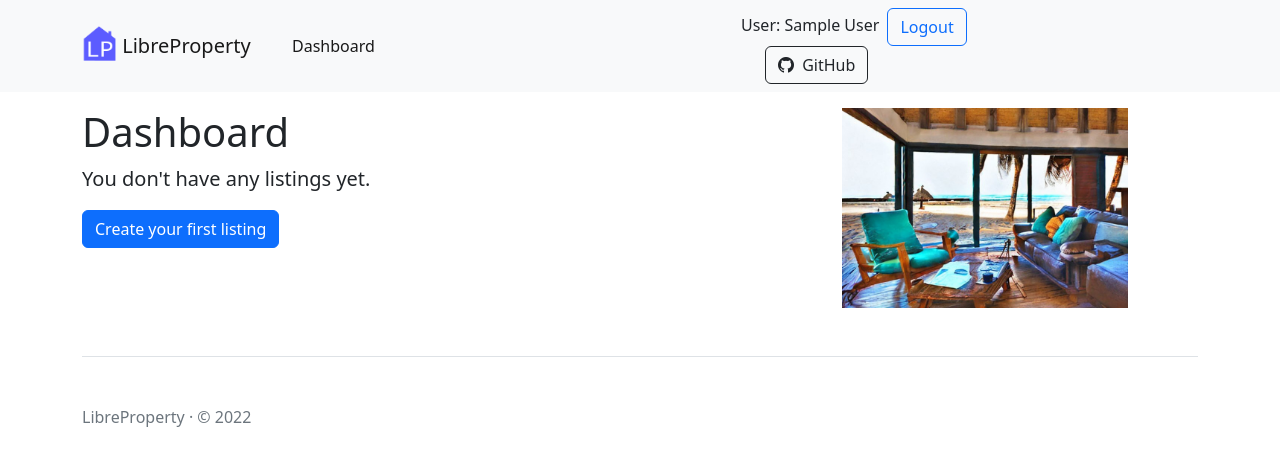
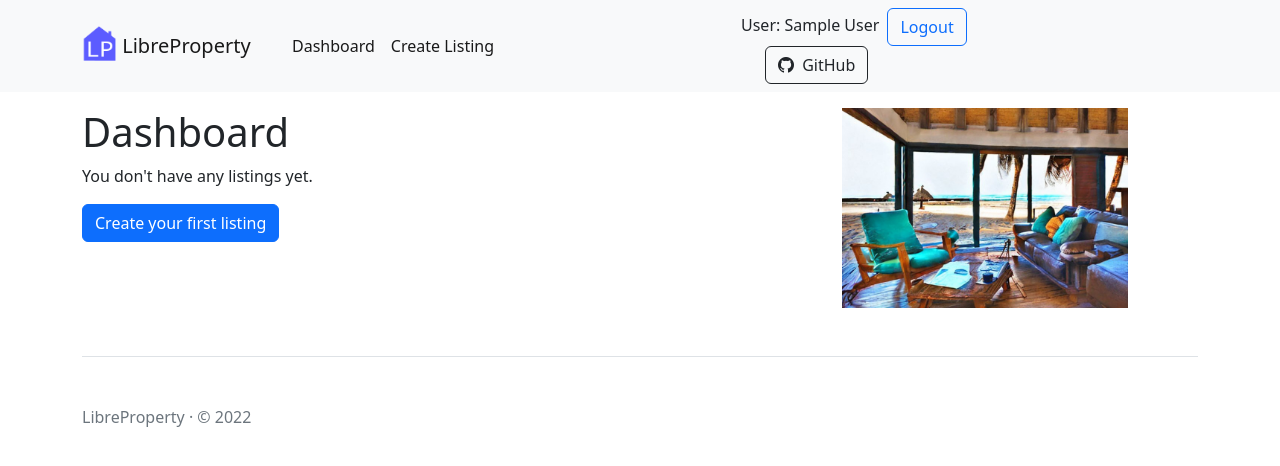
Before and after one commit to LibreProperty/LibreProperty, a Flask app: page /dashboard/ in a window 1280 px wide. Shown: the top 466 px of the page. Run offline with Flask 3, Linux system fonts and the light colour scheme; the visitor is signed in with stand-in values (Sample User, id 1); data that the repository does not hold is empty.

Commit message:
Add table and organize dashboard base

```diff
--- /dev/null
+++ b/libreproperty/dashboard/templates/dashboard/base.html
@@ -0,0 +1,9 @@
+{% extends 'base.html' %}
+{% block nav_items %}
+<li class="nav-item">
+    <a class="nav-link active" aria-current="page" href="{{ url_for('dashboard_bp.index') }}">Dashboard</a>
+</li>
+<li class="nav-item">
+    <a class="nav-link active" aria-current="page" href="{{ url_for('dashboard_bp.create_listing') }}">Create Listing</a>
+</li>
+{% endblock %}
--- a/libreproperty/dashboard/templates/dashboard/create_listing.html
+++ b/libreproperty/dashboard/templates/dashboard/create_listing.html
@@ -1,4 +1,4 @@
-{% extends 'base.html' %}
+{% extends 'dashboard/base.html' %}
 
 {% block content %}
 
--- a/libreproperty/dashboard/templates/dashboard/index.html
+++ b/libreproperty/dashboard/templates/dashboard/index.html
@@ -1,17 +1,39 @@
-{% extends 'base.html' %}
+{% extends 'dashboard/base.html' %}
 
 {% block content %}
 <main>
     <div class="row">
-        <div class="col-lg-8 col-12-sm fs-5">
+        <div class="col-lg-8 col-12-sm">
+            {% if listings|length == 0 %}
             <h1>Dashboard</h1>
-            {% if listings|length == 0 %}
             <p>You don't have any listings yet.</p>
             <a class="btn btn-primary" href="{{ url_for('dashboard_bp.create_listing') }}">Create your first listing</a>
+            {% else %}
+            <div class="listings border">
+                <h2>Your listings</h2>
+                <table class="table table-hover">
+                    <thead>
+                    <tr>
+                        <th scope="col">Name</th>
+                        <th scope="col">City</th>
+                        <th scope="col">Actions</th>
+                    </tr>
+                    </thead>
+                    {% for listing in listings %}
+                    <tr>
+                        <td>{{ listing.title }}</td>
+                        <td>{{ listing.city }}</td>
+                        <td>
+                            <a class="ms-1 btn btn-primary btn-sm">Create Website</a>
+                            <a class="ms-1 btn btn-primary btn-sm">Modify</a>
+                            <a class="ms-1 btn btn-danger btn-sm">Delete</a>
+                        </td>
+                    </tr>
+                    {% endfor %}
+                </table>
+            </div>
             {% endif %}
-            {% for listing in listings %}
-            {{ listing.title }}
-            {% endfor %}
+
         </div>
         <div class="col-4 d-none d-sm-block">
             <img height="200" src="{{ url_for('static', filename='vacation-beach-house.jpeg') }}"/>
--- a/libreproperty/templates/base.html
+++ b/libreproperty/templates/base.html
@@ -13,6 +13,7 @@
     <link rel="stylesheet" href="https://cdn.jsdelivr.net/npm/bootstrap-icons@1.10.2/font/bootstrap-icons.css">
     <link href="{{ url_for('static', filename='style.css') }}" rel="stylesheet">
     <link rel="icon" type="image/png" href="{{ url_for('static', filename='favicon.png') }}"/>
+    {% block extra_head %}{% endblock %}
 </head>
 <body>
 
@@ -29,13 +30,11 @@
         </button>
         <div class="collapse navbar-collapse" id="navbarNav">
             <ul class="navbar-nav col-6">
+                {% block nav_items %}
                 <li class="nav-item">
-                    {% if current_user.is_authenticated %}
-                    <a class="nav-link active" aria-current="page" href="/dashboard">Dashboard</a>
-                    {% else %}
                     <a class="nav-link active" aria-current="page" href="/">Home</a>
-                    {% endif %}
                 </li>
+                {% endblock %}
             </ul>
             <div class="col-4">
                 {% if current_user.is_authenticated %}
```
